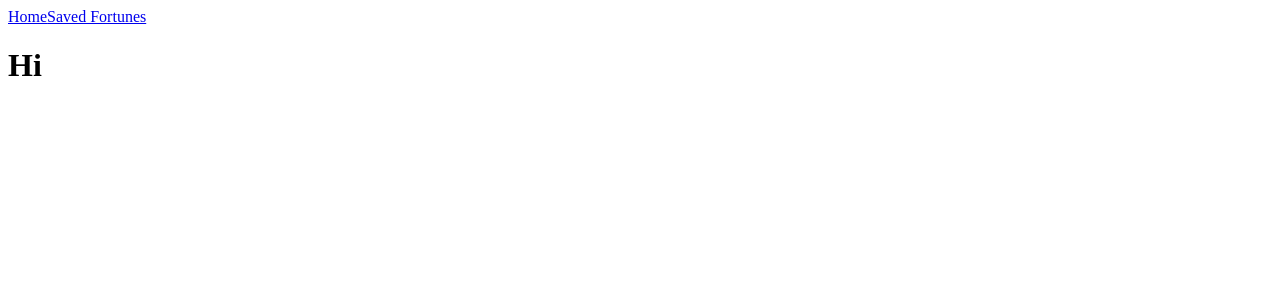
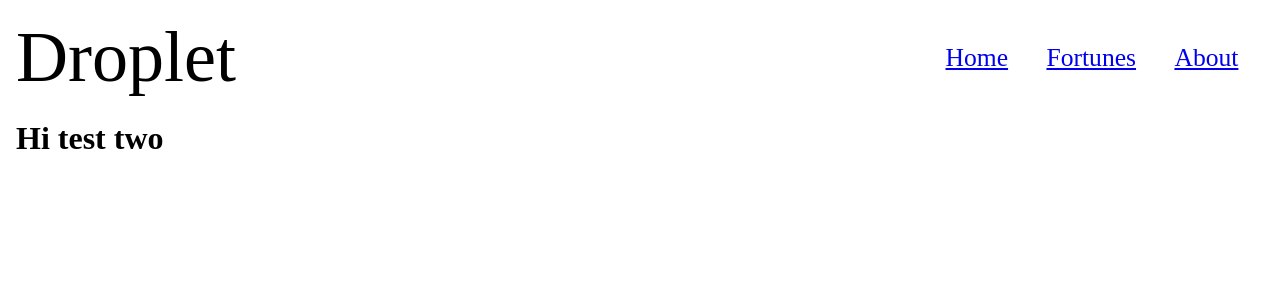
Before and after one commit to simplywilber/Droplet, a React (Vite) app: page /fortunes in a window 1280 px wide. Shown: the top 300 px of the page. Built offline with nearby package versions, Linux system fonts and the light colour scheme.

Commit message:
Update nav bar and create About page with route/link

```diff
--- a/src/App.jsx
+++ b/src/App.jsx
@@ -1,7 +1,8 @@
 import { Routes, Route } from "react-router-dom";
 import Navbar from "./components/Navbar";
 import Home from "./pages/Home";
-import SavedFortunes from "./pages/Fortunes";
+import Fortunes from "./pages/Fortunes";
+import About from "./pages/About"
 
 function App() {
   return (
@@ -10,7 +11,8 @@ function App() {
 
       <Routes>
         <Route path="/" element={<Home />} />
-        <Route path="/fortunes" element={<SavedFortunes />} />
+        <Route path="/fortunes" element={<Fortunes />} />
+        <Route path="/about" element={<About />} />
       </Routes>
     </>
   );
--- a/src/components/Navbar.jsx
+++ b/src/components/Navbar.jsx
@@ -2,9 +2,15 @@ import { Link } from "react-router-dom";
 
 function Navbar() {
   return (
-    <nav>
-      <Link to="/">Home</Link>
-      <Link to="/fortunes">Saved Fortunes</Link>
+    <nav id="nav-bar">
+      <div>
+        <Link to="/" id="logo">Droplet</Link>
+      </div>
+      <div class="nav-links">
+        <Link to="/">Home</Link>
+        <Link to="/fortunes">Fortunes</Link>
+        <Link to="/about">About</Link>
+      </div>
     </nav>
   );
 }
--- a/src/index.css
+++ b/src/index.css
@@ -0,0 +1,23 @@
+body {
+    padding: .5em;
+}
+
+#logo {
+    text-decoration: none;
+    color: black;
+    font-size: 4.5em;
+}
+
+.nav-links {
+font-size: 1.6em;
+display: flex;
+gap: 1.5em;
+padding-right: 1em;
+}
+
+#nav-bar {
+    display: flex;
+    align-items: center;
+    justify-content: space-between;
+
+}
--- /dev/null
+++ b/src/pages/About.jsx
@@ -0,0 +1,4 @@
+function About() {
+    return <h1>About Page Test</h1>
+}
+ export default About;
--- a/src/pages/Fortunes.jsx
+++ b/src/pages/Fortunes.jsx
@@ -1,4 +1,4 @@
-function SavedFortunes() {
-    return <h1>Hi</h1>
+function Fortunes() {
+    return <h1>Hi test two</h1>
 }
-export default SavedFortunes;
+export default Fortunes;
```
